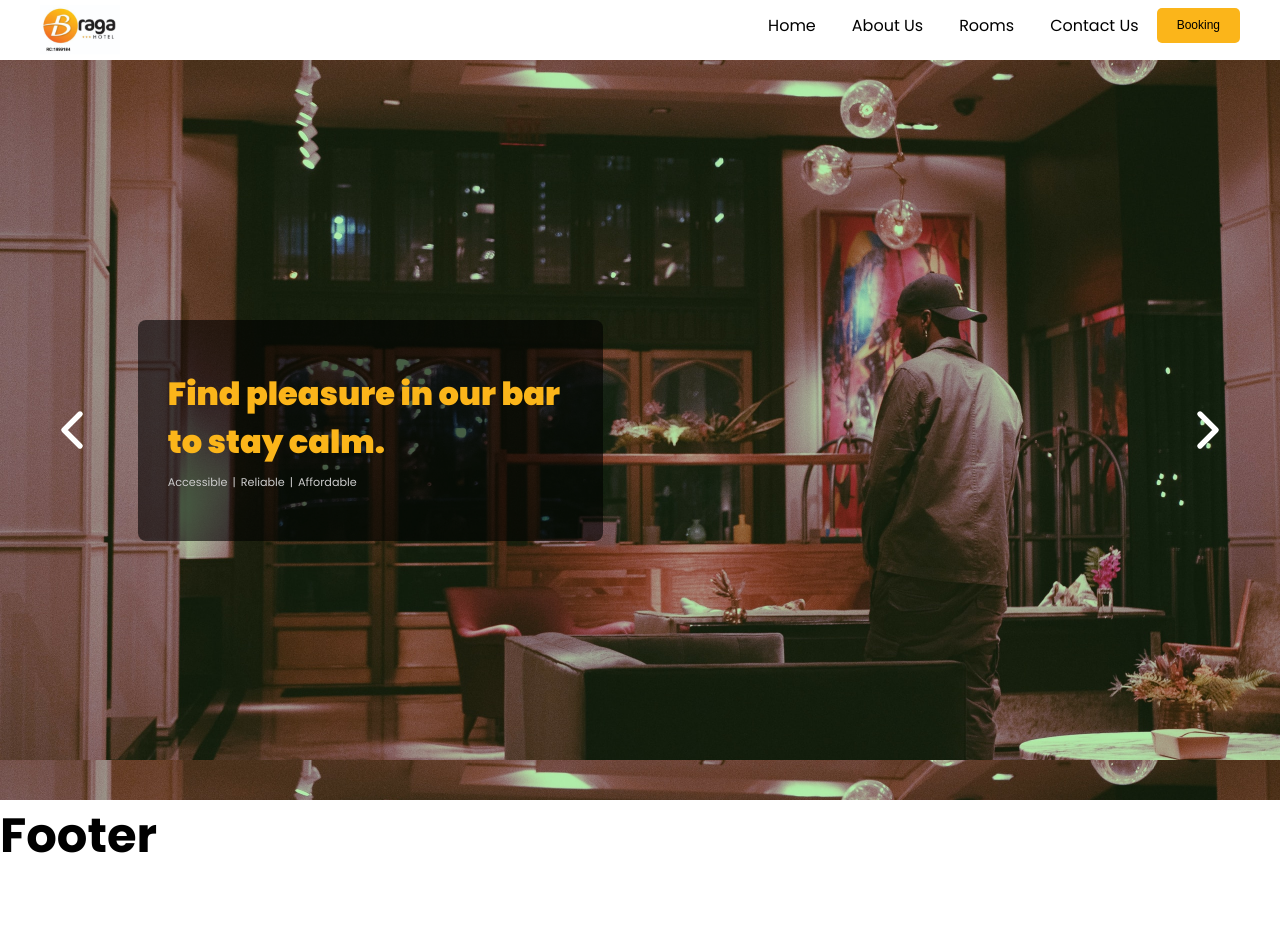
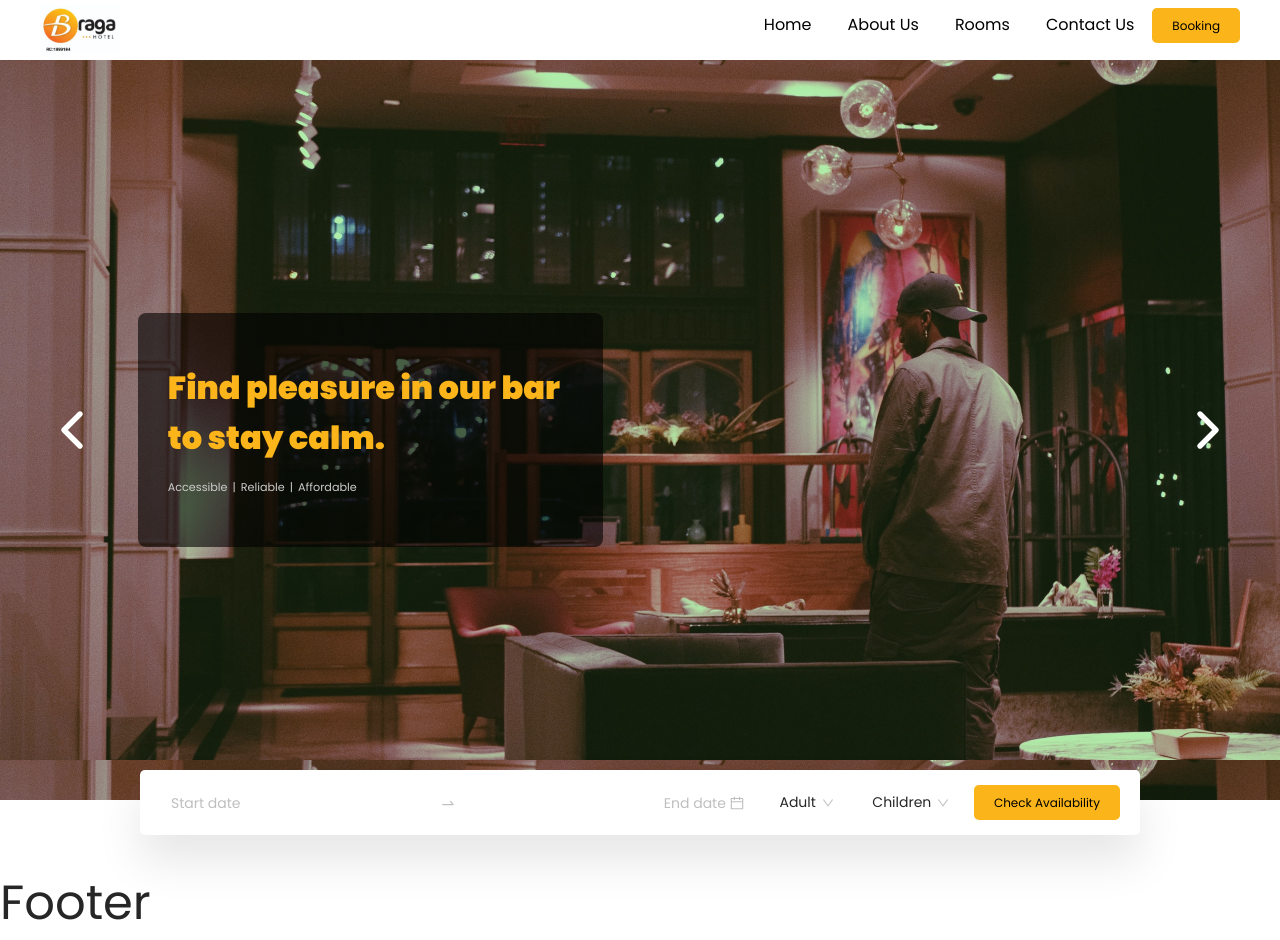
Before and after one commit to promiselxg/bragahotels, a React (Create React App) app in the folder frontend/: page / in a window 1280 px wide. Before the commit the page ends 872 px from the top, so only its background shows below. Built offline with nearby package versions, Linux system fonts and the light colour scheme.

Commit message:
added search room component

```diff
--- a/frontend/package.json
+++ b/frontend/package.json
@@ -6,6 +6,7 @@
     "@testing-library/jest-dom": "^5.14.1",
     "@testing-library/react": "^13.0.0",
     "@testing-library/user-event": "^13.2.1",
+    "antd": "^4.19.5",
     "axios": "^0.26.1",
     "moment": "^2.29.2",
     "react": "^18.0.0",
--- a/frontend/src/App.js
+++ b/frontend/src/App.js
@@ -1,11 +1,14 @@
-import { HeroSection } from './components';
 import Layout from './components/Layout';
-
+import HomeScreen from './screens/HomeScreen';
+import { Routes, Route } from 'react-router-dom';
+import 'antd/dist/antd.css'; // or 'antd/dist/antd.less'
 function App() {
   return (
     <>
       <Layout>
-        <HeroSection />
+        <Routes>
+          <Route path="/" element={<HomeScreen />} />
+        </Routes>
       </Layout>
     </>
   );
--- a/frontend/src/components/HeroSection/HeroSection.jsx
+++ b/frontend/src/components/HeroSection/HeroSection.jsx
@@ -1,6 +1,4 @@
-import { Hero } from '../../assets';
 import { Container, Typography } from '../../GlobalStyle';
-import { Image } from '../index';
 import { Column, HeroSectionWrapper, SliderWrapper } from './HeroSection.style';
 import { FiChevronLeft, FiChevronRight } from 'react-icons/fi';
 
--- /dev/null
+++ b/frontend/src/components/Search/Search.jsx
@@ -0,0 +1,55 @@
+import { Container } from '../../GlobalStyle';
+import { SearchContainer, SearchWrapper, SelectBox } from './Search.style';
+import { DatePicker, Select } from 'antd';
+
+import Button from '../Button';
+const { RangePicker } = DatePicker;
+const { Option } = Select;
+const dateFormat = 'YYYY/MM/DD';
+
+const Search = () => {
+  return (
+    <>
+      <SearchWrapper>
+        <Container maxWidth="1000px">
+          <SearchContainer>
+            <SelectBox flex="0.75">
+              <div className="dateWrapper">
+                <RangePicker format={dateFormat} />
+              </div>
+            </SelectBox>
+            <SelectBox flex="0.1">
+              <div className="dateWrapper">
+                <Select value="Adult">
+                  <Option value="1">1</Option>
+                  <Option value="2">2</Option>
+                  <Option value="3">3</Option>
+                  <Option value="4">4</Option>
+                  <Option value="5">5</Option>
+                  <Option value="6">6</Option>
+                </Select>
+              </div>
+            </SelectBox>
+            <SelectBox flex="0.1">
+              <div className="dateWrapper">
+                <Select value="Children">
+                  <Option value="0">0</Option>
+                  <Option value="1">1</Option>
+                  <Option value="2">2</Option>
+                  <Option value="3">3</Option>
+                  <Option value="4">4</Option>
+                  <Option value="5">5</Option>
+                  <Option value="6">6</Option>
+                </Select>
+              </div>
+            </SelectBox>
+
+            <Button label="Check availability" bg="var(--yellow)" />
+          </SearchContainer>
+        </Container>
+      </SearchWrapper>
+    </>
+  );
+};
+
+export default Search;
--- /dev/null
+++ b/frontend/src/components/Search/Search.style.js
@@ -0,0 +1,46 @@
+import styled from 'styled-components';
+
+export const SearchWrapper = styled.div`
+  width: 100%;
+  top: -30px;
+  position: relative;
+  display: flex;
+`;
+export const SearchContainer = styled.div`
+  display: flex;
+  background: #fff;
+  box-shadow: 0 25px 45px rgba(0, 0, 0, 0.1);
+
+  justify-content: space-between;
+  align-items: center;
+  padding: 15px 20px;
+  border-radius: 5px;
+`;
+export const SelectBox = styled.div`
+  display: flex;
+  flex-direction: column;
+  flex: ${(props) => (props.flex ? props.flex : '')};
+  .dateWrapper {
+    width: 100%;
+  }
+  .ant-picker {
+    width: 100%;
+    border: none;
+    outline: none !important;
+    .ant-picker-input:nth-child(3) {
+      & > input {
+        text-align: right;
+      }
+    }
+  }
+  .date {
+    display: flex;
+    justify-content: space-between;
+  }
+  .ant-select-selector {
+    border: none !important;
+  }
+  .ant-picker-active-bar {
+    display: none;
+  }
+`;
--- a/frontend/src/components/index.js
+++ b/frontend/src/components/index.js
@@ -3,3 +3,4 @@ export { default as Button } from './Button';
 export { default as HeroSection } from './HeroSection/HeroSection';
 export { default as NavLink } from './NavAnchor';
 export { default as Header } from './Header/Header';
+export { default as Search } from './Search/Search';
--- /dev/null
+++ b/frontend/src/screens/HomeScreen.jsx
@@ -0,0 +1,12 @@
+import { HeroSection, Search } from '../components';
+
+const HomeScreen = () => {
+  return (
+    <>
+      <HeroSection />
+      <Search />
+    </>
+  );
+};
+
+export default HomeScreen;
```
Also changed, not shown: 1 other file (tests, documents, lock files or other folders).
